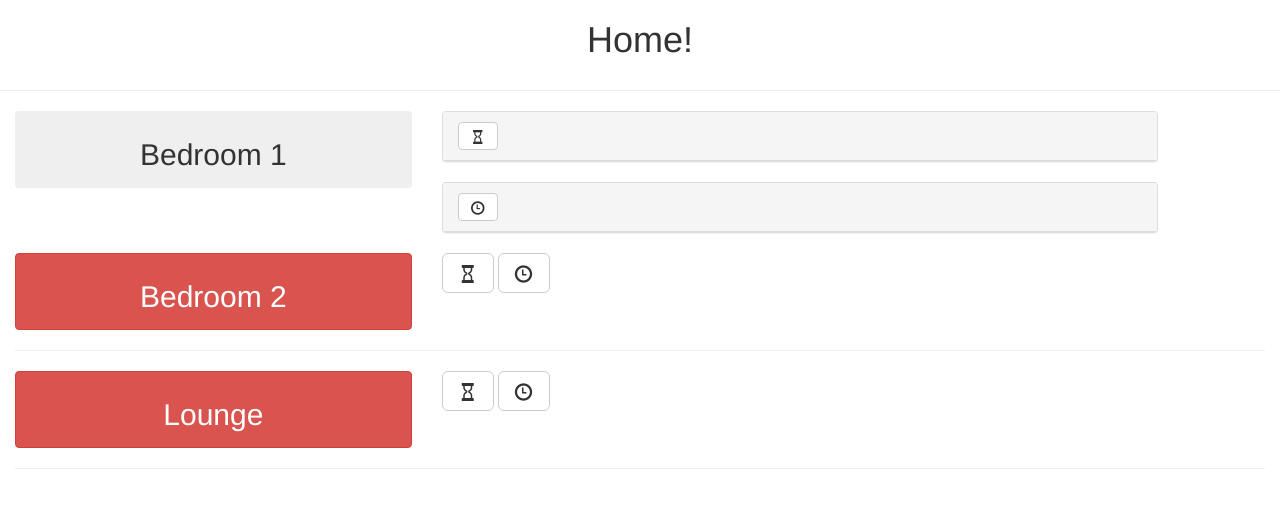
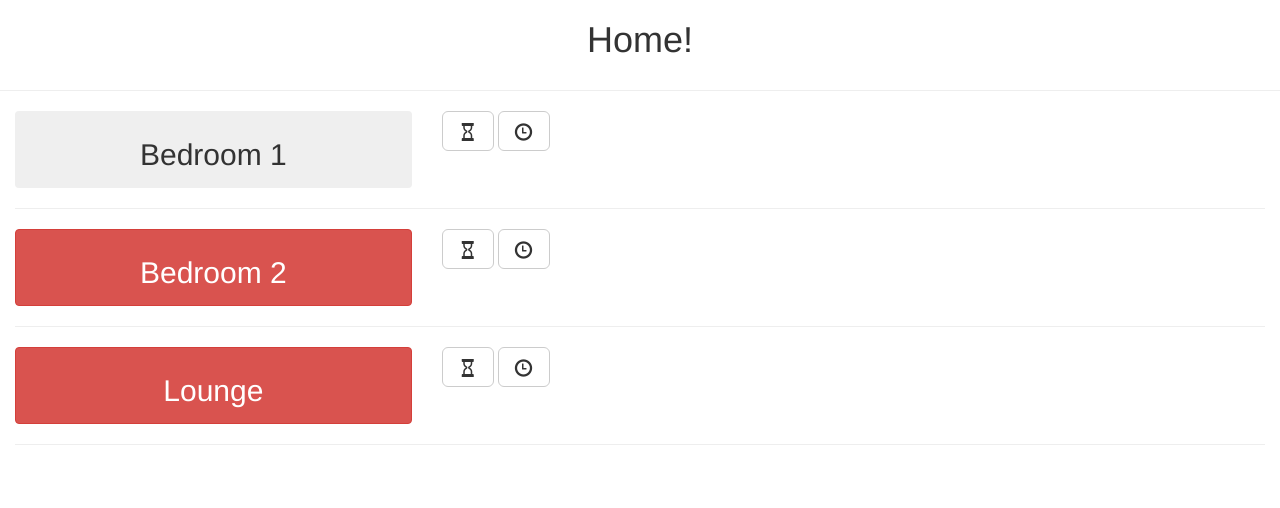
Before and after one commit to choc0bot/home, a Flask app: template app/templates/index.html in a window 1280 px wide. Shown: the top 508 px of the page. Run offline with Flask 2, Linux system fonts and the light colour scheme; the template is opened without the code that fills it: most values are stand-ins (such as "Sample title", 1, 10 or a date in 2020); some libraries are stand-ins or nearby versions.

Commit message:
panel tweak

```diff
--- a/app/templates/index.html
+++ b/app/templates/index.html
@@ -9,14 +9,13 @@
             <button type="button" id="bed1" class="btn btn-block {{ bed1_initial_class }}"><h2>Bedroom 1</h2></button>
         </div>
         <div class="col-xs-12 col-md-7">
-            <div class="panel panel-default">
-                <div class="panel-heading">
-                     <h4 class="panel-title" data-toggle="collapse" data-target="#collapseOne">
-                        <button type="button" class="btn btn-default btn-md">
-                            <span class="glyphicon glyphicon-hourglass" aria-hidden="true"></span>
-                        </button>
-                     </h4>
-                </div>
+            <button data-toggle="collapse" data-target="#collapseOne" type="button" class="btn btn-default btn-lg ">
+                <span class="glyphicon glyphicon-hourglass" aria-hidden="true"></span>
+            </button>
+            <button data-toggle="collapse" data-target="#collapseTwo" type="button" class="btn btn-default btn-lg">
+                <span class="glyphicon glyphicon-time" aria-hidden="true"></span>
+            </button>
+
                 <div id="collapseOne" class="panel-collapse collapse">
                     <div class="panel-body">
                         <p>
@@ -34,15 +33,7 @@
                         </button>
                     </div>
                 </div>
-            </div>
-            <div class="panel panel-default">
-                <div class="panel-heading">
-                     <h4 class="panel-title" data-toggle="collapse" data-target="#collapseTwo">
-                        <button type="button" class="btn btn-default btn-md">
-                            <span class="glyphicon glyphicon-time" aria-hidden="true"></span>
-                        </button>
-                     </h4>
-                </div>
+
                 <div id="collapseTwo" class="panel-collapse collapse">
                     <div class="panel-body">
                         <p>
@@ -61,20 +52,57 @@
                         </button>
                     </div>
                 </div>
-            </div>
         </div>
     </div>
+    <hr>
     <div class="row">
         <div class="col-xs-12 col-md-4">
             <button type="button1" id="bed2" class="btn btn-block btn-danger"><h2>Bedroom 2</h2></button>
         </div>
         <div class="col-xs-12 col-md-7">
-            <button type="button" class="btn btn-default btn-lg">
+            <button data-toggle="collapse" data-target="#collapseThree" type="button" class="btn btn-default btn-lg">
                 <span class="glyphicon glyphicon-hourglass" aria-hidden="true"></span>
             </button>
-            <button type="button" class="btn btn-default btn-lg">
+            <button data-toggle="collapse" data-target="#collapseFour" type="button" class="btn btn-default btn-lg">
                 <span class="glyphicon glyphicon-time" aria-hidden="true"></span>
             </button>
+
+                <div id="collapseThree" class="panel-collapse collapse">
+                    <div class="panel-body">
+                        <p>
+                          <label for="amount">Timer:</label>
+                          <input type="text" id="amount" readonly style="border:0; color:#f6931f; font-weight:bold;">
+                        </p>
+
+                        <div id="slider-range-min"></div>
+                        <br>
+                        <button type="button" class="btn btn-default btn-md btn-success">
+                            <span class="glyphicon glyphicon-ok-sign" aria-hidden="true"></span>
+                        </button>
+                        <button type="button" class="btn btn-default btn-md btn-danger">
+                            <span class="glyphicon glyphicon-remove-sign" aria-hidden="true"></span>
+                        </button>
+                    </div>
+                </div>
+
+                <div id="collapseFour" class="panel-collapse collapse">
+                    <div class="panel-body">
+                        <p>
+                            <label>ON:</label>
+                            <input type="text" id="on" readonly style="border:0; color:#f6931f; font-weight:bold;">
+                            <label>OFF:</label>
+                            <input type="text" id="off" readonly style="border:0; color:#f6931f; font-weight:bold;">
+                        </p>
+                        <div id="slider-range"></div>
+                        <br>
+                        <button type="button" class="btn btn-default btn-md btn-success">
+                            <span class="glyphicon glyphicon-ok-sign" aria-hidden="true"></span>
+                        </button>
+                        <button type="button" class="btn btn-default btn-md btn-danger">
+                            <span class="glyphicon glyphicon-remove-sign" aria-hidden="true"></span>
+                        </button>
+                    </div>
+                </div>
         </div>
     </div>
     <hr>
@@ -83,116 +111,57 @@
             <button type="button2" id="lounge" class="btn btn-block btn-danger"><h2>Lounge</h2></button>
         </div>
         <div class="col-xs-12 col-md-7">
-            <button type="button" class="btn btn-default btn-lg">
+            <button data-toggle="collapse" data-target="#collapseFive" type="button" class="btn btn-default btn-lg">
                 <span class="glyphicon glyphicon-hourglass" aria-hidden="true"></span>
             </button>
-            <button type="button" class="btn btn-default btn-lg">
+            <button data-toggle="collapse" data-target="#collapseSix" type="button" class="btn btn-default btn-lg">
                 <span class="glyphicon glyphicon-time" aria-hidden="true"></span>
             </button>
+
+                <div id="collapseFive" class="panel-collapse collapse">
+                    <div class="panel-body">
+                        <p>
+                          <label for="amount">Timer:</label>
+                          <input type="text" id="amount" readonly style="border:0; color:#f6931f; font-weight:bold;">
+                        </p>
+
+                        <div id="slider-range-min"></div>
+                        <br>
+                        <button type="button" class="btn btn-default btn-md btn-success">
+                            <span class="glyphicon glyphicon-ok-sign" aria-hidden="true"></span>
+                        </button>
+                        <button type="button" class="btn btn-default btn-md btn-danger">
+                            <span class="glyphicon glyphicon-remove-sign" aria-hidden="true"></span>
+                        </button>
+                    </div>
+                </div>
+
+                <div id="collapseSix" class="panel-collapse collapse">
+                    <div class="panel-body">
+                        <p>
+                            <label>ON:</label>
+                            <input type="text" id="on" readonly style="border:0; color:#f6931f; font-weight:bold;">
+                            <label>OFF:</label>
+                            <input type="text" id="off" readonly style="border:0; color:#f6931f; font-weight:bold;">
+                        </p>
+                        <div id="slider-range"></div>
+                        <br>
+                        <button type="button" class="btn btn-default btn-md btn-success">
+                            <span class="glyphicon glyphicon-ok-sign" aria-hidden="true"></span>
+                        </button>
+                        <button type="button" class="btn btn-default btn-md btn-danger">
+                            <span class="glyphicon glyphicon-remove-sign" aria-hidden="true"></span>
+                        </button>
+                    </div>
+                </div>
         </div>
     </div>
     <hr>
 </div>
 
-<script>
 
-$("#lounge").click(function(){
-    $.get("/testlounge",
-    function(data){
-        if(data='ON'){
-              $("#lounge").toggleClass("btn-danger btn-success");
-          }
-    })
-});
-
-$("#bed1").click(function(){
-    $.get("http://192.168.1.101/cgi-bin/relay.cgi?toggle",
-    function(data){
-        if(data='ON'){
-            $("#bed1").toggleClass("btn-danger btn-success");
-          }
-    })
-});
-
-$("#bed2").click(function(){
-$.get("/testbed2",
-    function(data){
-        if(data='ON'){
-            $("#bed2").toggleClass("btn-danger btn-success");
-          }
-    })
-});
-
-$(function() {
-    $( "#slider-range" ).slider({
-      range: true,
-      min: 0,
-      max: 1440,
-      step: 15,
-      values: [ 60, 480 ],
-      slide: function( event, ui ) {
-            var hours1 = Math.floor(ui.values[0] / 60);
-            var minutes1 = ui.values[0] - (hours1 * 60);
-
-            if(hours1.length < 10) hours1= '0' + hours;
-            if(minutes1.length < 10) minutes1 = '0' + minutes;
-
-            if(minutes1 == 0) minutes1 = '00';
-
-            var hours2 = Math.floor(ui.values[1] / 60);
-            var minutes2 = ui.values[1] - (hours2 * 60);
-
-            if(hours2.length < 10) hours2= '0' + hours;
-            if(minutes2.length < 10) minutes2 = '0' + minutes;
-
-            if(minutes2 == 0) minutes2 = '00';
-
-            jQuery('#on').val(hours1+':'+minutes1);
-            jQuery('#off').val(hours2+':'+minutes2 );
-        }
-    });
-});
+<script src="{{ url_for('static', filename='home.js') }}"></script>
 
 
-$(function() {
-    $( "#slider-range-min" ).slider({
-      range: "min",
-      value: 90,
-      min: 0,
-      max: 600,
-      step: 15,
-      slide: function( event, ui ) {
-            var hours1 = Math.floor(ui.value / 60);
-            var minutes1 = ui.value - (hours1 * 60);
-
-            if(hours1.length < 10) hours1= '0' + hours;
-            if(minutes1.length < 10) minutes1 = '0' + minutes;
-
-            if(minutes1 == 0) minutes1 = '00';
-
-            jQuery('#amount').val(hours1+':'+minutes1);
-      }
-    });
-});
-
-$('#accordion').on('show.bs.collapse', function () {
-    if (active) $('#accordion .in').collapse('hide');
-});
-
-$('#collapse-init').click(function () {
-    if (active) {
-        active = false;
-        $('.panel-collapse').collapse('show');
-        $('.panel-title').attr('data-toggle', '');
-        $(this).text('Enable accordion behavior');
-    } else {
-        active = true;
-        $('.panel-collapse').collapse('hide');
-        $('.panel-title').attr('data-toggle', 'collapse');
-        $(this).text('Disable accordion behavior');
-    }
-});
-
-</script>
 
 {% endblock %}
```
Also changed, not shown: app/static/home.js (added, +79 -0 lines).
